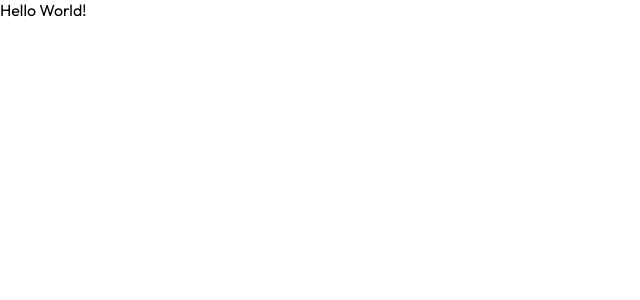
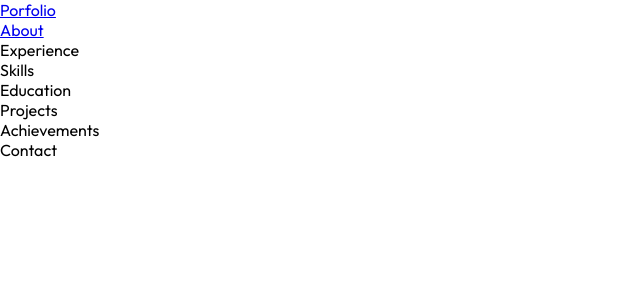
Before and after one commit to MahenoorAhsan/MahenoorPortfolio, a React (Vite) app in the folder Portfolio/: page / in a window 1280 px wide. Shown: the top 300 px of the page, without its empty margins (0-640 px from the left). Built offline with nearby package versions, Linux system fonts and the light colour scheme.

Commit message:
navbar intial

```diff
--- a/Portfolio/src/App.module.css
+++ b/Portfolio/src/App.module.css
@@ -1,5 +1,8 @@
+@import "./var.css";
 .App{
     background-color: var(--color-bg);
     height: 100%;
     width: 100%;
+
+    color: #fff;
 }
--- a/Portfolio/src/App.tsx
+++ b/Portfolio/src/App.tsx
@@ -1,9 +1,12 @@
 
 import styles from './App.module.css'
+import { Navbar } from './components/Navbar/Navbar'
 
 function App() {
   return (
-    <div className={styles.app}>Hello World!</div>
+    <div className={styles.app}>
+      <Navbar />
+    </div>
   )
 }
 
--- /dev/null
+++ b/Portfolio/src/components/Navbar/Navbar.tsx
@@ -0,0 +1,21 @@
+import React from 'react';
+import style from './Navbar.module.css';
+
+export const Navbar = () => {
+    return (
+        <nav>
+            <a href='/'>Porfolio</a>
+            <div>
+                <ul className='d-flex'>
+                    <li><a href='#about'>About</a></li>
+                    <li><a href='#experience'></a>Experience</li>
+                    <li><a href='#skills'></a>Skills</li>
+                    <li><a href='#education'></a>Education</li>
+                    <li><a href='#projects'></a>Projects</li>
+                    <li><a href='#achievements'></a>Achievements </li>
+                    <li><a href='#contact'></a>Contact</li>
+                </ul>
+            </div>
+        </nav>
+    )
+};
--- a/Portfolio/src/var.css
+++ b/Portfolio/src/var.css
@@ -7,6 +7,6 @@
 
 
     /* Fonts */
-    --font-roboto: 'Roboto';
+    --font-roboto: 'Roboto ,Arial ,helvetica, sans-serif';
 
 }
```
Also changed, not shown: Portfolio/src/components/Navbar/Navbar.module.css (added).
